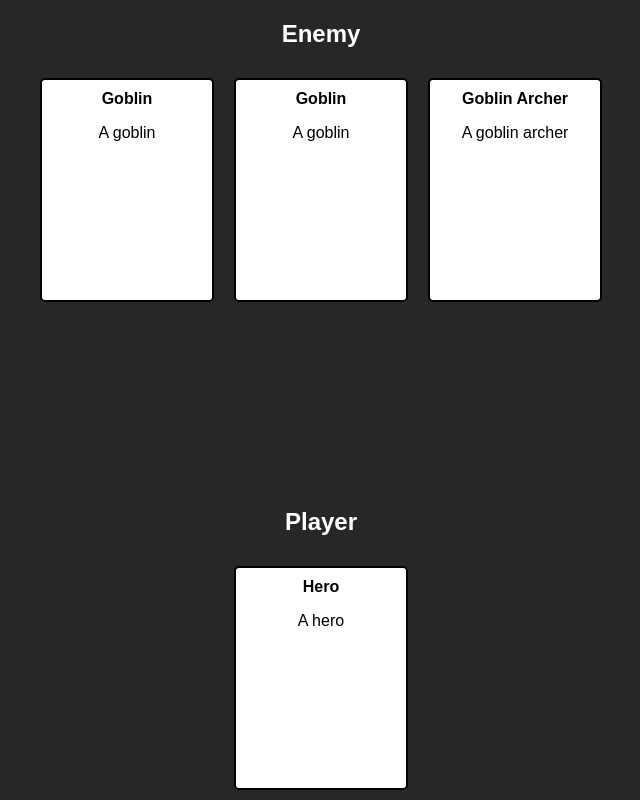
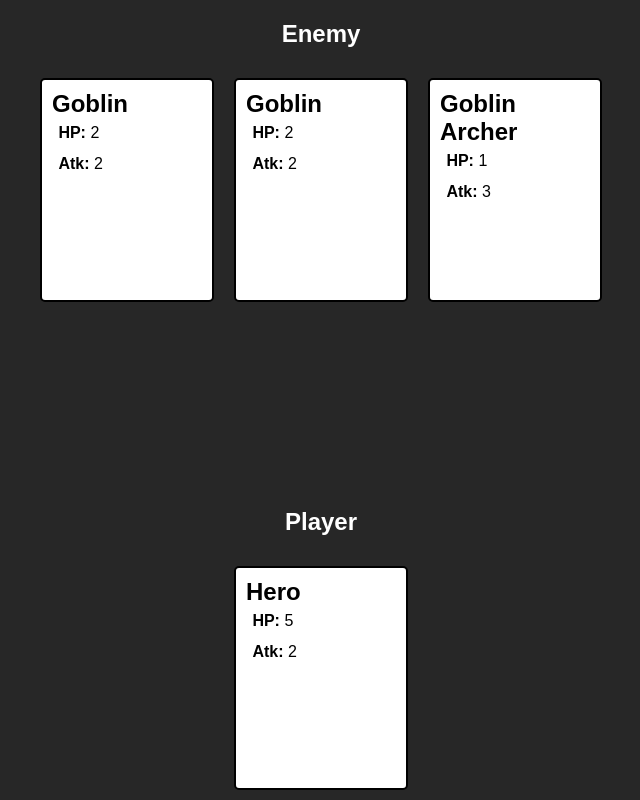
Before and after one commit to Vandesm14/card-game, a React (Vite) app: page / in a window 1280 px wide. Shown: the whole page, without its empty margins (319-959 px from the left). Built offline with nearby package versions, Linux system fonts and the light colour scheme.

Commit message:
update css again

```diff
--- a/src/App.tsx
+++ b/src/App.tsx
@@ -2,7 +2,7 @@ import React from 'react';
 import { createRoot } from 'react-dom/client';
 import { CardHand } from './components/CardHand';
 import { Card, Goblin, GoblinArcher, Hero } from './cards';
-import { flex } from './styles';
+import { flex } from './compose/styles';
 import { ActionMenu } from './components/ActionMenu';
 
 function Main() {
--- a/src/components/ActionMenu.tsx
+++ b/src/components/ActionMenu.tsx
@@ -1,4 +1,4 @@
-import { StyledComponentProps } from '../styles';
+import { StyledComponentProps } from '../compose/styles';
 
 interface ActionMenuProps extends StyledComponentProps {
   actions: string[];
--- a/src/components/Card.tsx
+++ b/src/components/Card.tsx
@@ -1,5 +1,6 @@
 import { Card } from '../cards';
-import { flex, StyledComponentProps } from '../styles';
+import { P } from '../compose/P';
+import { flex, StyledComponentProps } from '../compose/styles';
 
 interface CardFaceProps extends StyledComponentProps {
   card: Card;
@@ -11,8 +12,6 @@ export const CardFace = ({ card, style, onClick }: CardFaceProps) => {
     <div
       style={{
         ...flex.col,
-        ...flex.center,
-        justifyContent: 'flex-start',
         width: '150px',
         height: '200px',
         border: '2px solid black',
@@ -24,8 +23,15 @@ export const CardFace = ({ card, style, onClick }: CardFaceProps) => {
       }}
       onClick={() => onClick?.(card)}
     >
-      <b>{card.name}</b>
-      <p>{card.description}</p>
+      <h2 style={{ margin: 0 }} title={card.description}>
+        {card.name}
+      </h2>
+      <P>
+        <b>HP:</b> {card.health}
+      </P>
+      <P>
+        <b>Atk:</b> {card.attack}
+      </P>
     </div>
   );
 };
--- a/src/components/CardHand.tsx
+++ b/src/components/CardHand.tsx
@@ -1,5 +1,5 @@
 import { Card, filterByOwner } from '../cards';
-import { flex, StyledComponentProps } from '../styles';
+import { flex, StyledComponentProps } from '../compose/styles';
 import { CardFace } from './Card';
 
 export interface CardHandProps extends StyledComponentProps {
--- /dev/null
+++ b/src/compose/P.tsx
@@ -0,0 +1,17 @@
+import { StyledComponentProps } from './styles';
+
+interface PProps extends StyledComponentProps {
+  children?: React.ReactNode;
+}
+
+export const P = (props: PProps) => {
+  return (
+    <p
+      {...props}
+      style={{
+        margin: '0.4rem',
+        ...props.style,
+      }}
+    />
+  );
+};
```
Also changed, not shown: src/compose/styles.ts (renamed from src/styles.ts).
